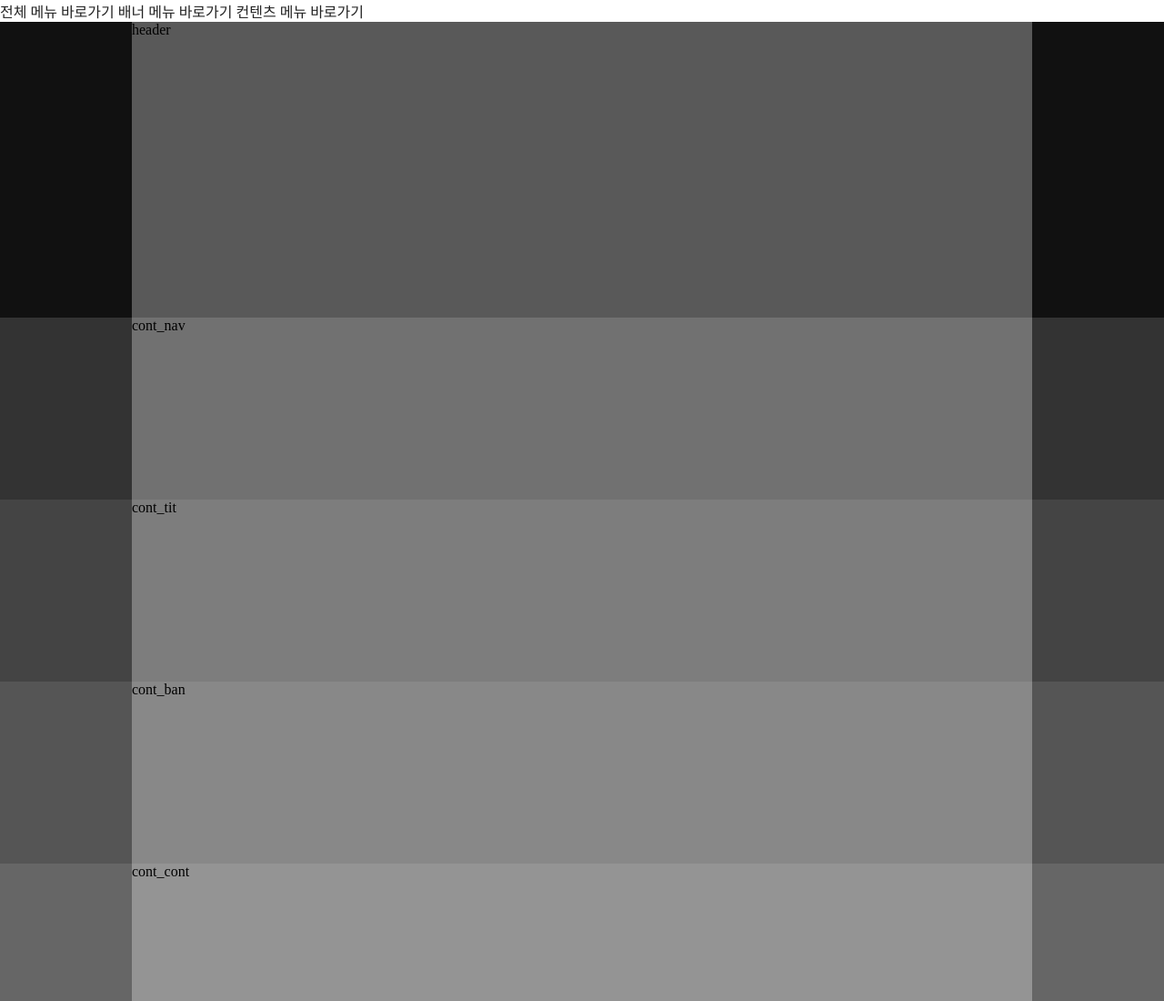
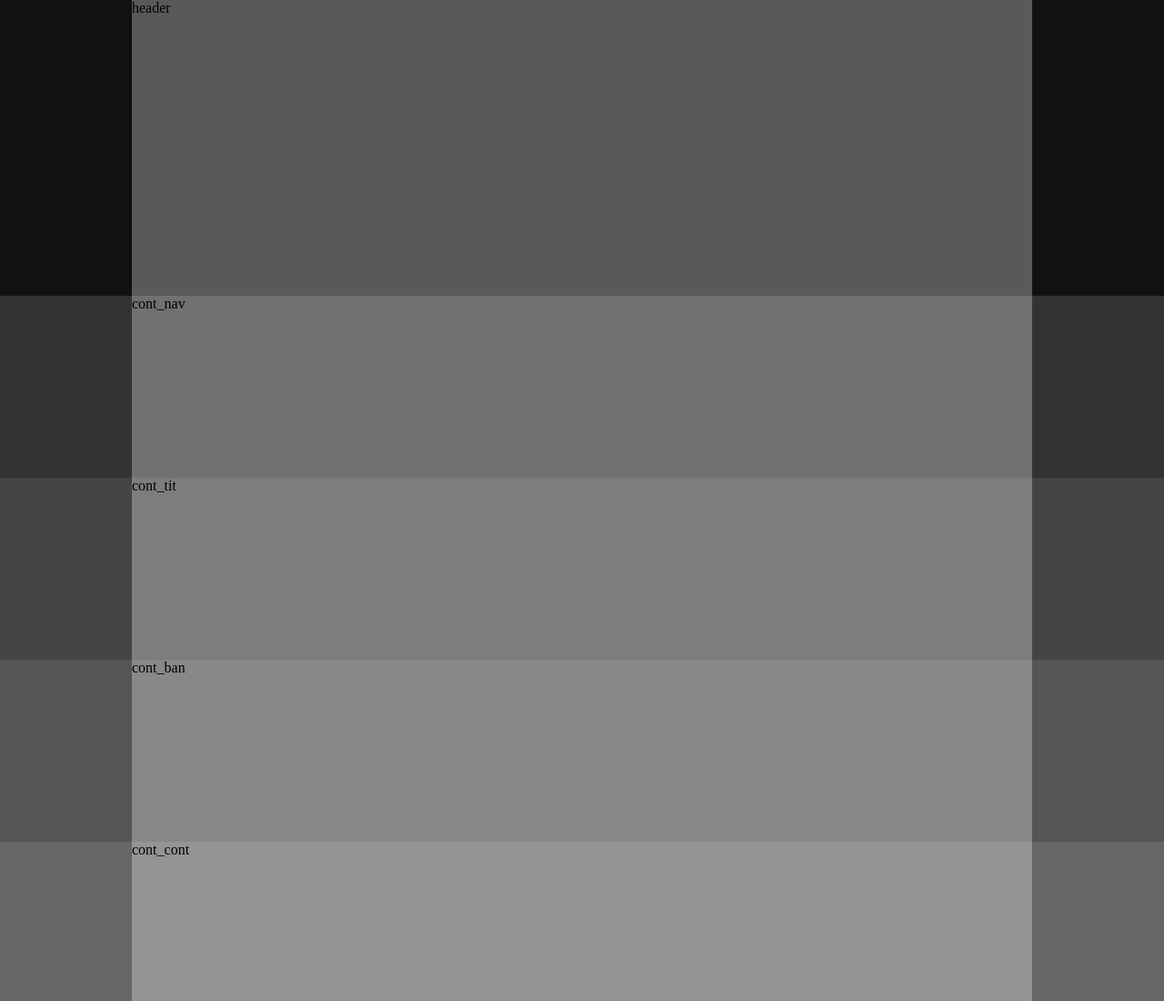
Before and after one commit to ken2951/web, a plain HTML site: page index.html in a window 1280 px wide. Shown: the top 1100 px of the page at 91% size. Drawn offline with Linux system fonts and the light colour scheme.

Commit message:
skip nav 2

```diff
--- a/css/style.css
+++ b/css/style.css
@@ -1,4 +1,25 @@
 @charset "utf-8";
+
+/* skip nav */
+#skip {
+  position: relative;
+}
+#skip a {
+  position: absolute;
+  left: 0px;
+  top: -35px;
+  border: 1px solid #fff;
+  color: #fff;
+  background: #333;
+  line-height: 30px;
+  width: 140px;
+  text-align: center;
+  font-size: 10px;
+}
+#skip a:active,
+#skip a:focus {
+  top: 0;
+}
 
 /* layout */
 #wrap {
```
